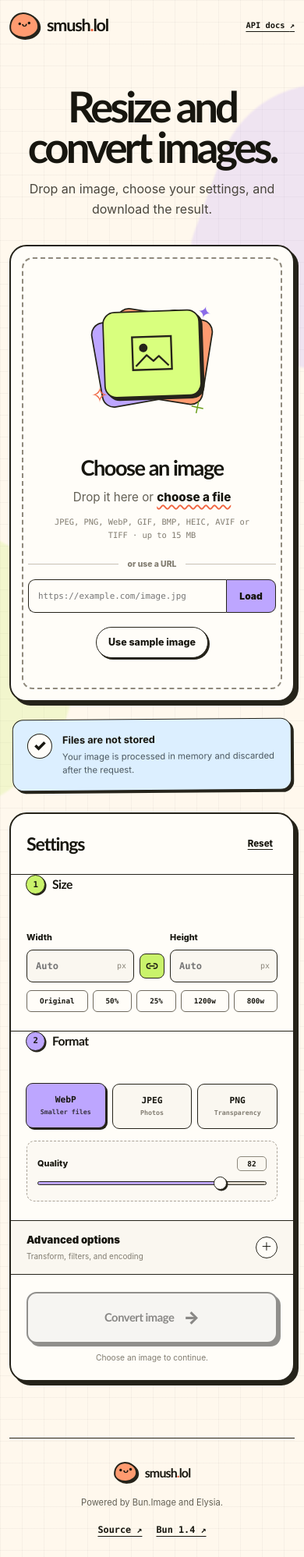
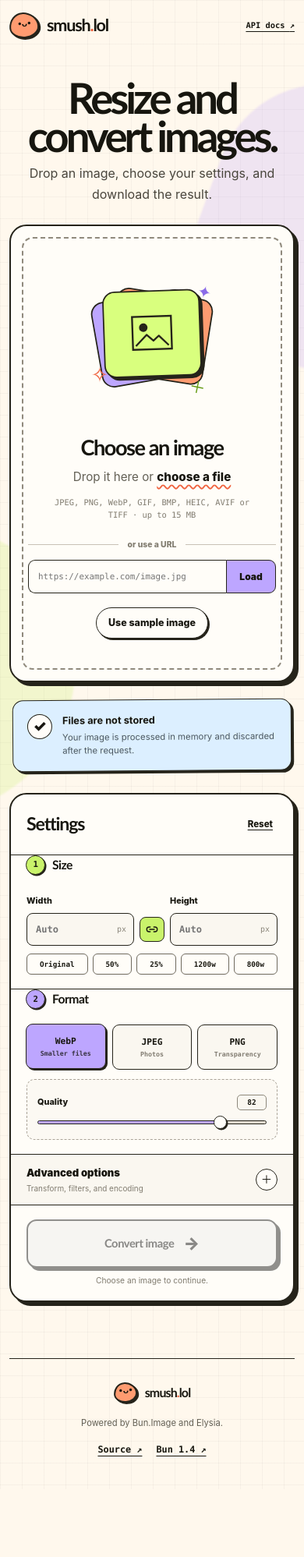
Before and after one commit to nearbycoder/smush.lol, a website with bundled scripts: page web/index.html in a window 390 px wide. Shown: the top 1997 px of the page at 78% size. After the commit the page ends 1910 px from the top, so only its background shows below. Built offline with nearby package versions, Linux system fonts and the light colour scheme.

Commit message:
Tighten editor spacing

```diff
--- a/web/styles.css
+++ b/web/styles.css
@@ -193,7 +193,7 @@ footer {
 }
 
 .hero {
-  padding: 54px 0 42px;
+  padding: 38px 0 34px;
   text-align: center;
 }
 
@@ -218,7 +218,7 @@ footer {
   font-size: clamp(3rem, 7vw, 5.25rem);
   font-weight: 900;
   letter-spacing: -0.075em;
-  line-height: 0.95;
+  line-height: 0.88;
 }
 
 .hero h1 span {
@@ -245,7 +245,7 @@ footer {
 
 .hero-copy {
   max-width: 610px;
-  margin: 16px auto 0;
+  margin: 12px auto 0;
   color: #49463d;
   font-size: clamp(1rem, 2vw, 1.15rem);
   line-height: 1.65;
@@ -763,7 +763,7 @@ footer {
 .control-group {
   min-width: 0;
   margin: 0;
-  padding: 22px 20px 24px;
+  padding: 10px 20px 18px;
   border: 0;
   border-bottom: 1.5px solid var(--line);
 }
@@ -771,7 +771,7 @@ footer {
 .control-group legend {
   display: flex;
   width: calc(100% + 2px);
-  margin: 0 0 20px -1px;
+  margin: 0 0 10px -1px;
   padding: 0;
   align-items: center;
   gap: 9px;
@@ -1031,7 +1031,7 @@ input[type="range"]::-moz-range-thumb {
 .format-tabs input:focus-visible + span { box-shadow: 0 0 0 3px rgba(201, 243, 107, 0.6); }
 
 .format-settings {
-  margin-top: 15px;
+  margin-top: 12px;
   padding: 1px 13px 13px;
   border: 1px dashed #aaa398;
   border-radius: 10px;
@@ -1051,8 +1051,8 @@ input[type="range"]::-moz-range-thumb {
 
 .advanced-options > summary {
   display: grid;
-  min-height: 68px;
-  padding: 14px 20px;
+  min-height: 64px;
+  padding: 12px 20px;
   align-items: center;
   grid-template-columns: 1fr auto;
   grid-template-rows: auto auto;
@@ -1139,8 +1139,8 @@ input[type="range"]::-moz-range-thumb {
 .smush-button {
   display: flex;
   width: calc(100% - 40px);
-  min-height: 66px;
-  margin: 22px 20px 8px;
+  min-height: 62px;
+  margin: 18px 20px 7px;
   padding: 10px 14px;
   align-items: center;
   justify-content: center;
@@ -1165,7 +1165,7 @@ input[type="range"]::-moz-range-thumb {
 .button-arrow { font-size: 1.35rem; font-weight: 900; }
 
 .control-hint {
-  margin: 11px 20px 22px;
+  margin: 9px 20px 18px;
   color: #817c70;
   font-size: 0.64rem;
   text-align: center;
@@ -1251,9 +1251,9 @@ footer p { margin: 0; color: var(--ink-soft); font-size: 0.7rem; text-align: cen
   .site-header { padding-top: 16px; }
   .runtime-pill { display: none; }
   .tiny-link { font-size: 0.65rem; }
-  .hero { padding: 38px 0 32px; }
-  .hero h1 { margin-top: 0; font-size: clamp(2.8rem, 14vw, 4.4rem); }
-  .hero-copy { max-width: 94%; margin-top: 14px; }
+  .hero { padding: 28px 0 26px; }
+  .hero h1 { margin-top: 0; font-size: clamp(2.8rem, 14vw, 4.4rem); line-height: 0.9; }
+  .hero-copy { max-width: 94%; margin-top: 10px; }
   .drop-zone { min-height: 490px; padding-inline: 22px; }
   .drop-visual { width: 180px; transform: scale(0.88); }
   .file-note { max-width: 280px; line-height: 1.6; }
```
